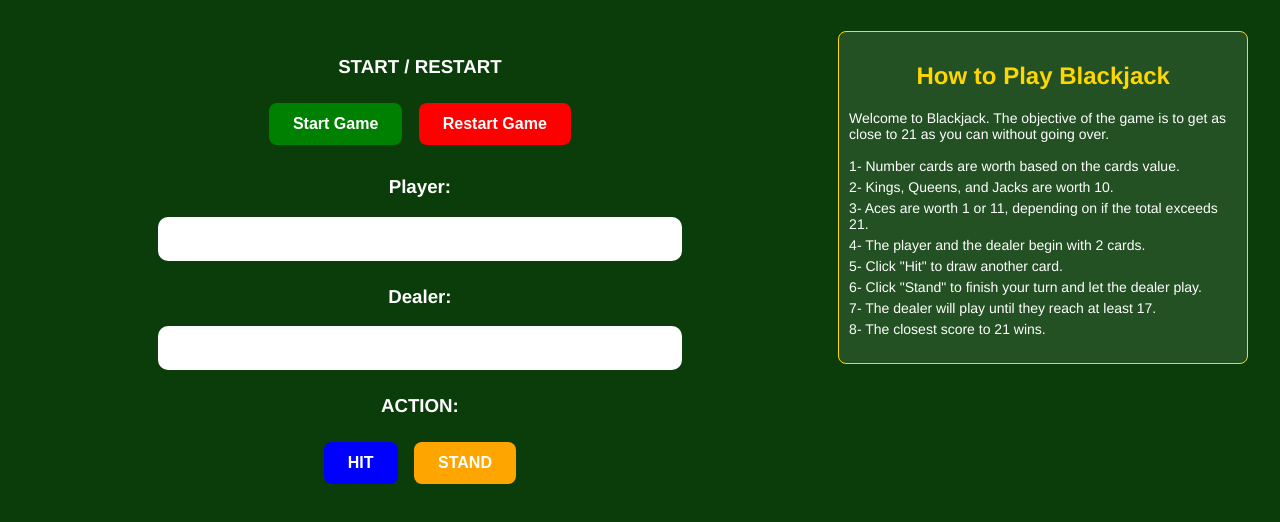
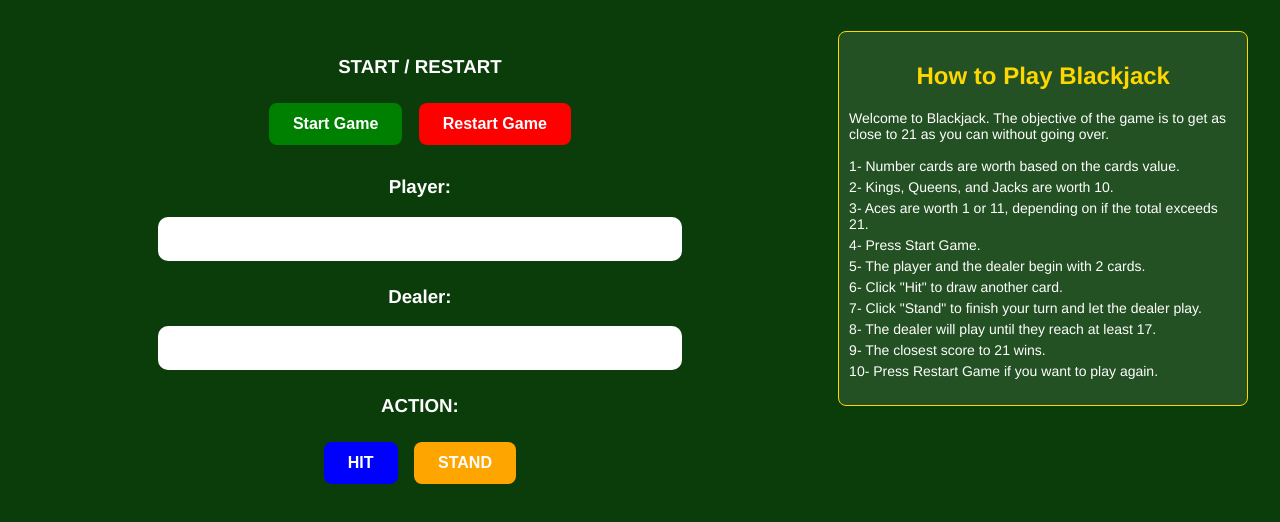
Before and after one commit to AbdullahDashti1/blackjack-project, a plain HTML site: page index.html in a window 1280 px wide. Shown: the part 96-618 px from the top of the page. Drawn offline with Linux system fonts and the light colour scheme.

Commit message:
blackjack commit

```diff
--- a/index.html
+++ b/index.html
@@ -48,11 +48,13 @@
                 <li>1- Number cards are worth based on the cards value.</li>
                 <li>2- Kings, Queens, and Jacks are worth 10.</li>
                 <li>3- Aces are worth 1 or 11, depending on if the total exceeds 21.</li>
-                <li>4- The player and the dealer begin with 2 cards.</li>
-                <li>5- Click "Hit" to draw another card.</li>
-                <li>6- Click "Stand" to finish your turn and let the dealer play.</li>
-                <li>7- The dealer will play until they reach at least 17.</li>
-                <li>8- The closest score to 21 wins.</li>
+                <li>4- Press Start Game.</li>
+                <li>5- The player and the dealer begin with 2 cards.</li>
+                <li>6- Click "Hit" to draw another card.</li>
+                <li>7- Click "Stand" to finish your turn and let the dealer play.</li>
+                <li>8- The dealer will play until they reach at least 17.</li>
+                <li>9- The closest score to 21 wins.</li>
+                <li>10- Press Restart Game if you want to play again.</li>
             </ul>
         </div>
 
```
